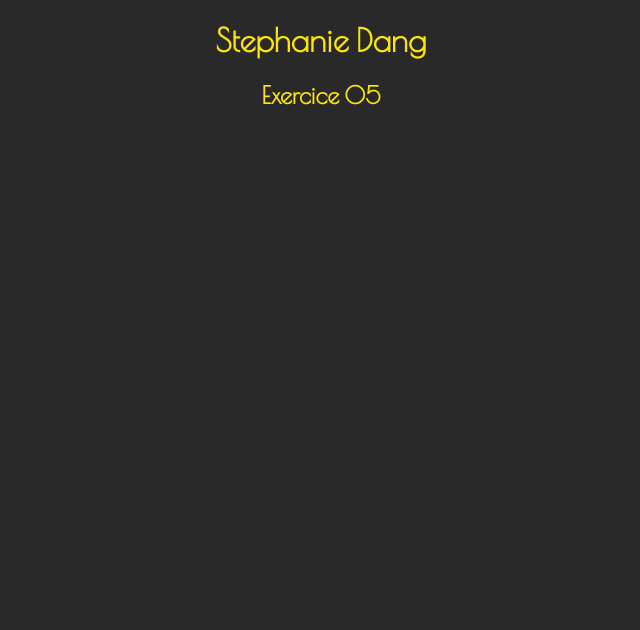
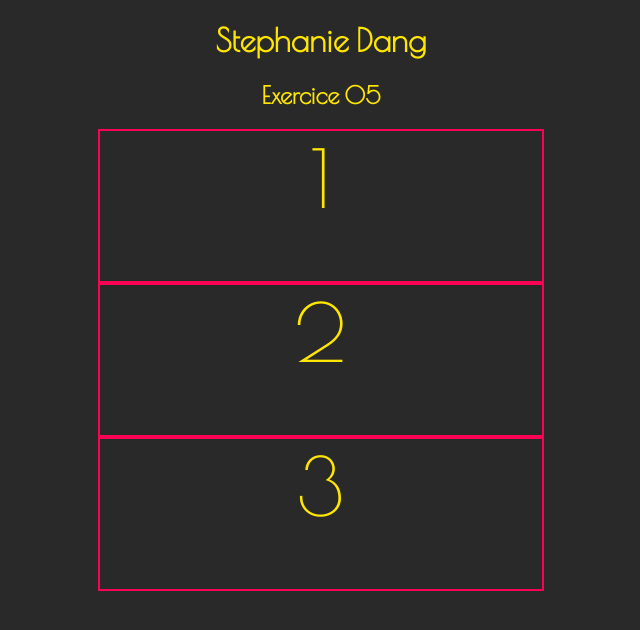
Before and after one commit to stphnied/exercice05, a plain HTML site: page index.htm in a window 1280 px wide. Shown: the whole page, without its empty margins (319-959 px from the left). Drawn offline with nearby package versions, Linux system fonts and the light colour scheme.

Commit message:
E- Ajout des styles pour le slider

```diff
--- /dev/null
+++ b/sass/_slider.scss
@@ -0,0 +1,23 @@
+.gallery {
+    // border:2px solid $color_pink;
+    // background: white;
+}
+
+.gallery-cell {
+    display: block;
+    margin: 0 auto;
+    width: 35%;
+    height: 150px;
+    border:2px solid $color_pink;
+    counter-increment: gallery-cell;
+
+    &:before {
+        content: counter(gallery-cell);
+        display: block;
+        text-align: center;
+        font-size: 5rem;
+    }
+    &:hover {
+        background-color: darken($color_pink,50%);
+    }
+}
--- a/sass/_variables.scss
+++ b/sass/_variables.scss
@@ -1,2 +1,4 @@
+// Couleurs
 $color_black : rgb(41, 41, 41);
 $color_yellow: rgb(255, 230, 0);
+$color_pink: rgb(255, 0, 85);
```
Also changed, not shown: css/style.css, sass/_layout.scss (line endings or trailing spaces), 1 other file.
